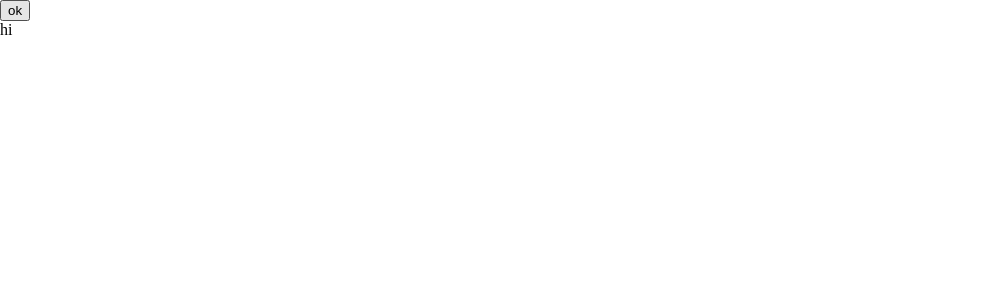
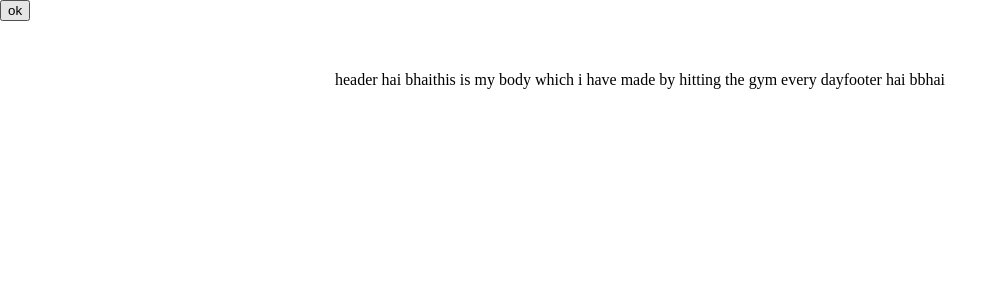
Before and after one commit to realpriyanshu/smallReactProjects, a React (Vite) app: page / in a window 1280 px wide. Both pictures are taken after a click on the button "ok". Shown: the top 300 px of the page, without its empty margins (0-1008 px from the left). Built offline with nearby package versions, Linux system fonts and the light colour scheme.

Commit message:
updated the Model component in Model-pop project

```diff
--- a/src/components/Model-pop/Model.jsx
+++ b/src/components/Model-pop/Model.jsx
@@ -1,5 +1,16 @@
-export default function Model(){
-    return<div>
-        hi
-    </div>
+export default function Model( { id ,header , body, footer} ){
+    return(<div id={id || "Model"} className="model">
+        <div className="content">
+            <div className="header">
+                {header?header:<div>this is my header</div>}
+            </div>
+            <div className="body">
+                {body ? body:<div>this is my body</div>}
+            </div>
+            <div className="footer">
+                {footer?footer:"this is my footer"}
+            </div>
+        </div>
+
+    </div>)
 }
--- a/src/components/Model-pop/ModelTest.jsx
+++ b/src/components/Model-pop/ModelTest.jsx
@@ -13,7 +13,7 @@ export default function ModelTest(){
 
     return <div >
 <button onClick={()=>(handleToggle())}>ok</button>
-{showModelPopUp && <Model />}
+{showModelPopUp && <Model id={1} footer={"footer hai bbhai"} header={"header hai bhai"} body={"this is my body which i have made by hitting the gym every day"} />}
 
     </div>
 }
```
